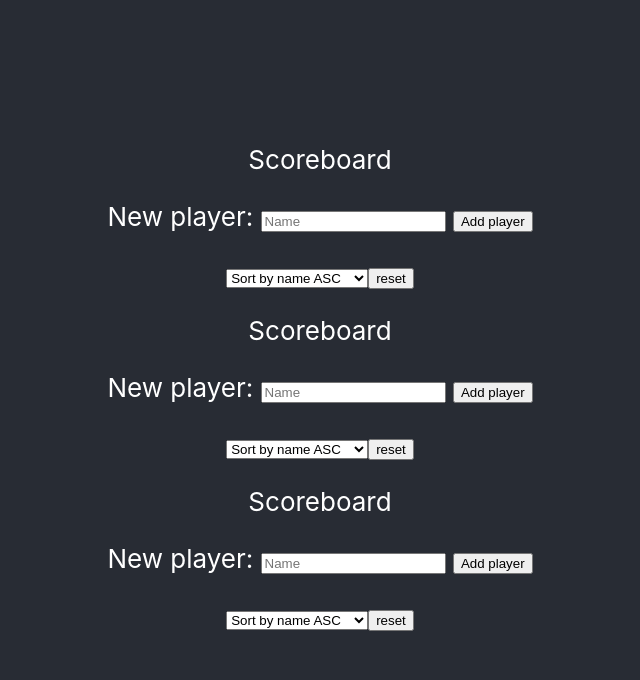
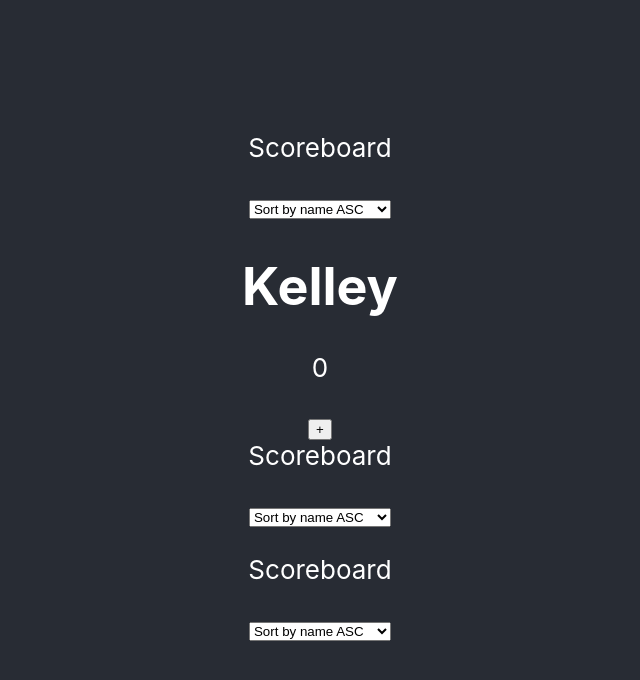
Before and after one commit to ronlouw/ScoreBoardTS, a React (Create React App) app: page / in a window 1280 px wide. Shown: the top 680 px of the page, without its empty margins (320-960 px from the left). Built offline with nearby package versions, Linux system fonts and the light colour scheme.

Commit message:
Increment score of player, keep state in tournament

```diff
--- a/src/components/Player/index.tsx
+++ b/src/components/Player/index.tsx
@@ -2,12 +2,13 @@ import React from "react";
 import { TPlayer } from "../../entities/Player";
 
 interface Props extends TPlayer {
-  incrementScore: (playerId: number) => void;
+  incrementScore: (matchId: number, playerId: number) => void;
+  matchId: number;
 }
 
 export default function Player(props: Props) {
   function handleClick() {
-    props.incrementScore(props.id);
+    props.incrementScore(props.matchId, props.id);
   }
 
   return (
--- a/src/components/ScoreBoard/index.tsx
+++ b/src/components/ScoreBoard/index.tsx
@@ -31,45 +31,20 @@ const sortingOptions: TSortingOptions = {
   scoreDesc: compareScoreDesc,
 };
 
-interface IProps extends TMatch {}
+interface IProps extends TMatch {
+  incrementScore: (matchId: number, playerId: number) => void;
+}
 
 export default function ScoreBoard(props: IProps) {
   const [sortBy, setSortBy] = useState("scoreDesc");
-  const [players, setPlayers] = useState<TPlayer[]>([]);
+  // const [players, setPlayers] = useState<TPlayer[]>([]);
 
-  const sortedPlayers = [...players].sort(sortingOptions[sortBy]);
-
-  function incrementScore(playerId: number) {
-    const updatedPlayers = players.map((player) => {
-      if (player.id === playerId) {
-        return { ...player, score: player.score + 1 };
-      } else {
-        return player;
-      }
-    });
-
-    setPlayers(updatedPlayers);
-  }
-
-  function reset() {
-    const updatedPlayers = players.map((player) => {
-      return { ...player, score: 0 };
-    });
-
-    setPlayers(updatedPlayers);
-  }
-
-  function addPlayer(name: string) {
-    const newPlayer = { id: players.length + 1, name: name, score: 0 };
-    console.log("NEW:", newPlayer);
-    const updatedPlayers = [...players, newPlayer];
-    setPlayers(updatedPlayers);
-  }
+  const sortedPlayers = [...props.players].sort(sortingOptions[sortBy]);
 
   return (
     <div>
       Scoreboard
-      <PlayerForm addPlayer={addPlayer} />
+      {/* <PlayerForm addPlayer={addPlayer} /> */}
       <p>
         <select
           onChange={(event) => {
@@ -81,11 +56,16 @@ export default function ScoreBoard(props: IProps) {
           <option value="scoreAsc">Sort by score ASC</option>
           <option value="scoreDesc">Sort by score DESC</option>
         </select>
-        <button onClick={reset}>reset</button>
+        {/* <button onClick={reset}>reset</button> */}
       </p>
       <div>
         {sortedPlayers.map((player) => (
-          <Player key={player.id} {...player} incrementScore={incrementScore} />
+          <Player
+            matchId={props.id}
+            key={player.id}
+            {...player}
+            incrementScore={props.incrementScore}
+          />
         ))}
       </div>
     </div>
--- a/src/components/Tournament/index.tsx
+++ b/src/components/Tournament/index.tsx
@@ -6,7 +6,7 @@ export default function Tournament() {
   const [matches, setMatches] = useState<TTournament>([
     {
       id: 1,
-      players: [],
+      players: [{ id: 1, name: "Kelley", score: 0 }],
     },
     {
       id: 2,
@@ -17,11 +17,52 @@ export default function Tournament() {
       players: [],
     },
   ]);
+
+  function incrementScore(matchId: number, playerId: number) {
+    const updatedMatches = matches.map((match) => {
+      if (match.id === matchId) {
+        const updatedPlayers = match.players.map((player) => {
+          if (player.id === playerId) {
+            return { ...player, score: player.score + 1 };
+          } else {
+            return player;
+          }
+        });
+
+        return { ...match, players: updatedPlayers };
+      } else {
+        return match;
+      }
+    });
+
+    setMatches(updatedMatches);
+  }
+
+  // function reset() {
+  //   const updatedPlayers = players.map((player) => {
+  //     return { ...player, score: 0 };
+  //   });
+
+  //   setPlayers(updatedPlayers);
+  // }
+
+  // function addPlayer(name: string) {
+  //   const newPlayer = { id: players.length + 1, name: name, score: 0 };
+  //   console.log("NEW:", newPlayer);
+  //   const updatedPlayers = [...players, newPlayer];
+  //   setPlayers(updatedPlayers);
+  // }
+
   return (
     <div>
       {matches.map((match) => {
         return (
-          <ScoreBoard key={match.id} id={match.id} players={match.players} />
+          <ScoreBoard
+            key={match.id}
+            id={match.id}
+            players={match.players}
+            incrementScore={incrementScore}
+          />
         );
       })}
     </div>
--- a/src/entities/Match.ts
+++ b/src/entities/Match.ts
@@ -2,5 +2,5 @@ import { TPlayer } from "./Player";
 
 export type TMatch = {
   id: number;
-  players: TPlayer[] | [];
+  players: TPlayer[];
 };
```
Also changed, not shown: 1 other file (tests, documents, lock files or other folders).
